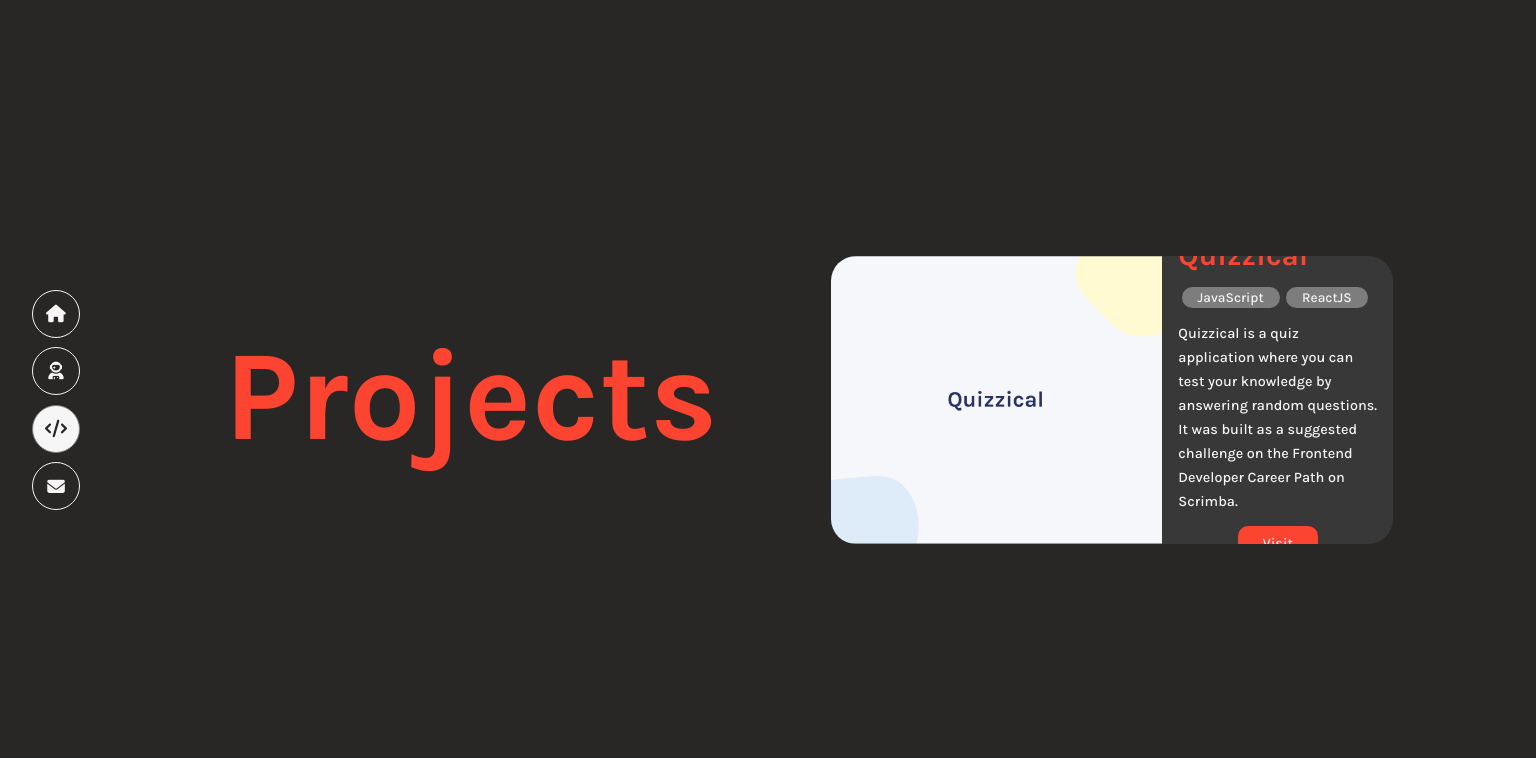
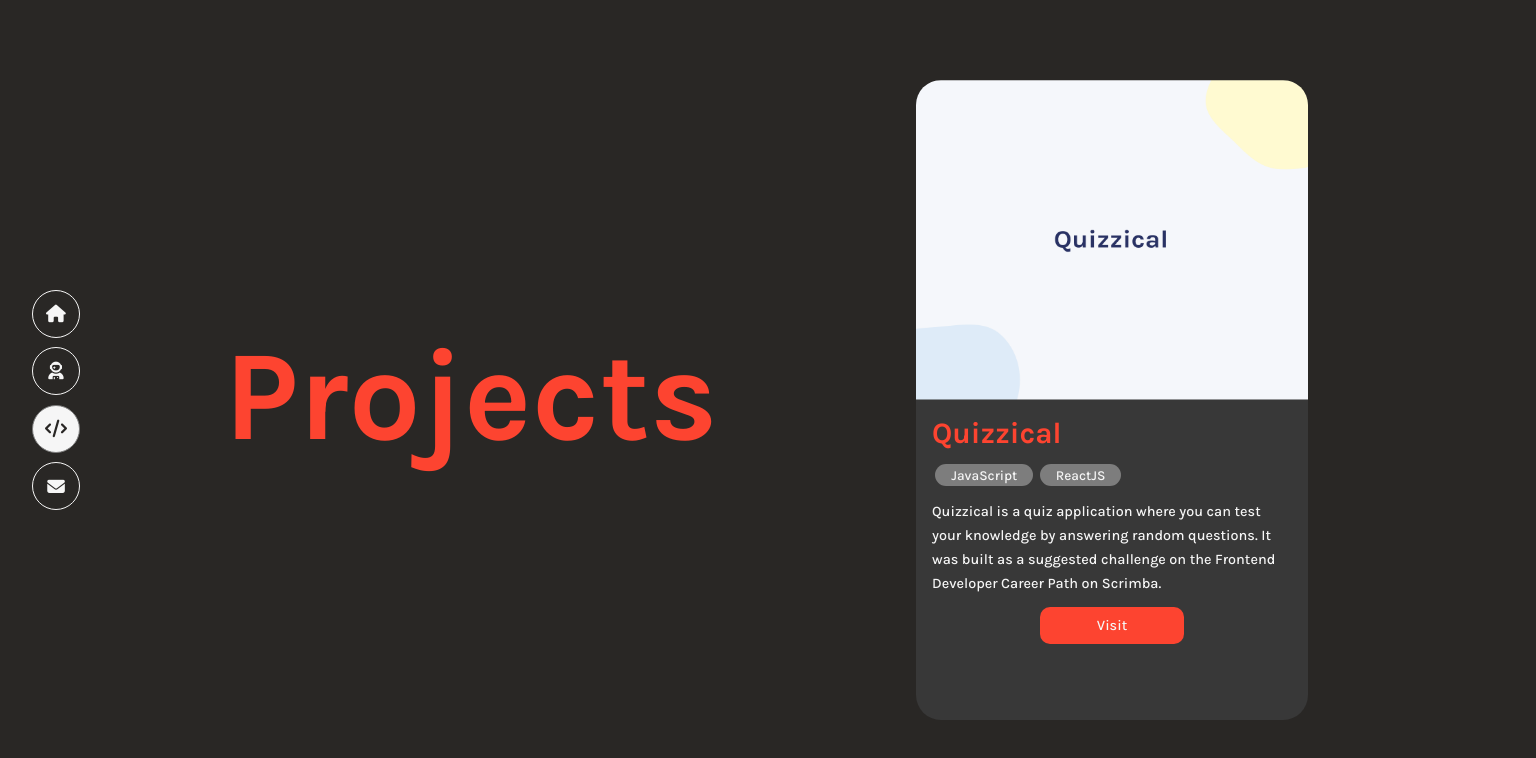
Before and after one commit to marstins/marstins.github.io, a React (Create React App) app: page / in a window 1536 px wide. Both pictures are taken after a click on the item "Projects". Shown: the top 758 px of the page. Built offline with nearby package versions, Linux system fonts and the light colour scheme.

Commit message:
Fixed responsivity issues regarding project card

```diff
--- a/src/index.css
+++ b/src/index.css
@@ -376,7 +376,9 @@ ul {
     overflow-x: hidden;
     display: grid;
     grid-template-columns: 1fr;
+    grid-auto-rows: auto;
     gap: 3rem;
+    padding: 0 1rem;
     scrollbar-width: thin;
     scrollbar-color: #777 #333;
   }
@@ -394,6 +396,14 @@ ul {
   }
 }
 
+@media(min-width: 1600px) {
+  .section__container--overflow {
+    width: 55%;
+    grid-template-columns: 1fr 1fr;
+    grid-auto-rows: auto;
+  }
+}
+
 .project-container {
   width: 80vw;
   background-color: var(--dark-grey);
@@ -404,30 +414,35 @@ ul {
 
 @media(min-width: 1440px) {
   .project-container {
-    width: 95%;
-    height: 18rem;
+    width: 70%;
+    height: 40rem;
     display: flex;
-    justify-content: center;
+    flex-direction: column;
+    justify-content: flex-start;
     align-items: center;
     margin: auto;
   }
+}
 
-  .project-container:nth-child(even) .project-container__image-container {
-    order: 2;
+@media(min-width: 1600px) {
+  .project-container {
+    width: 90%;
+    height: 35rem;
   }
 }
 
 @media(min-width: 1440px) {
   .project-container__image-container {
-    height: 100%;
+    height: 50%;
+    width: 100%;
     display: flex;
   }
 }
 
 @media(min-width: 1440px) {
   .project-container__image-container__image {
-    height: 100%;
-    width: auto;
+    height: auto;
+    width: 100%;
   }
 }
 
```
